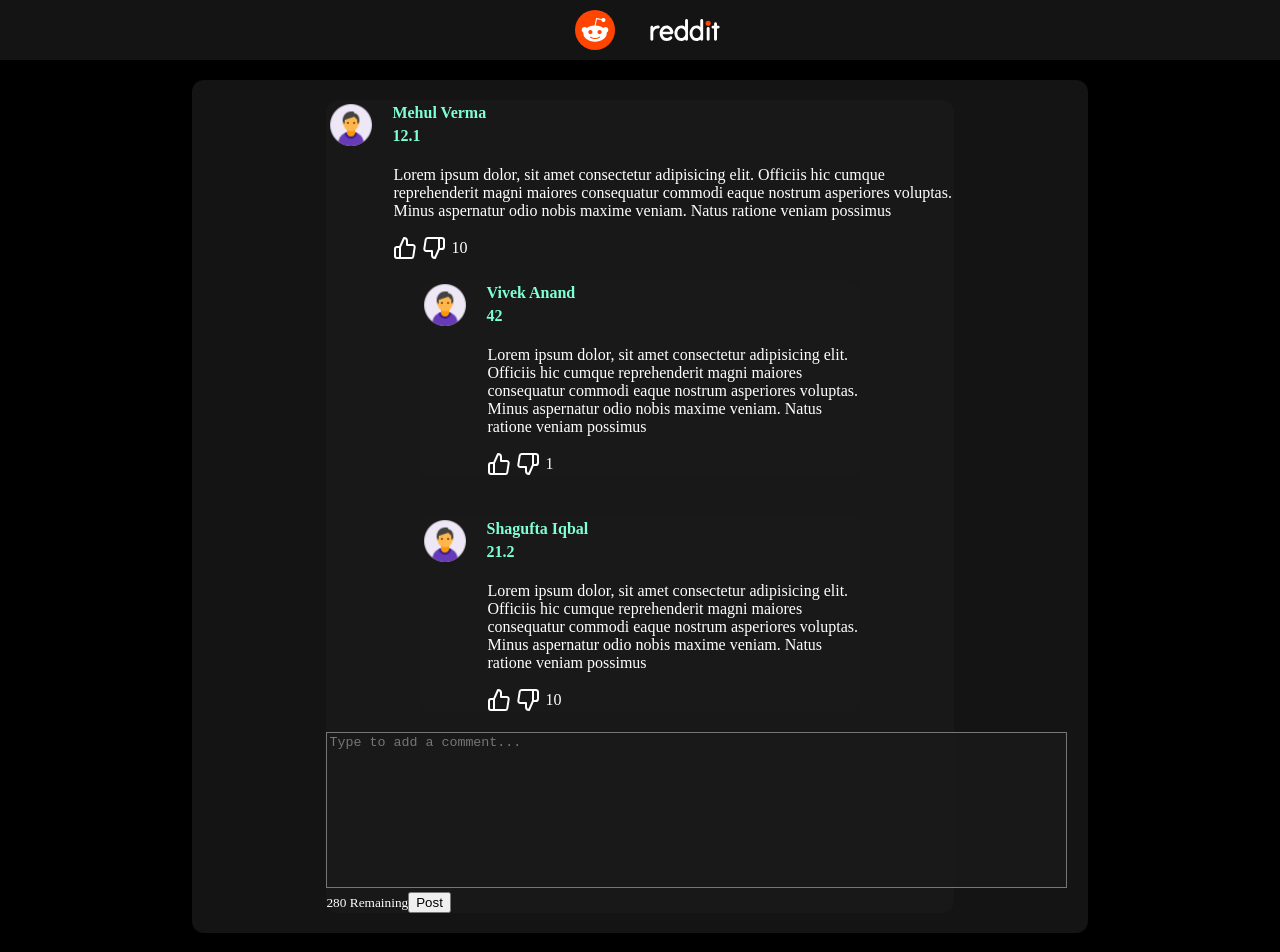
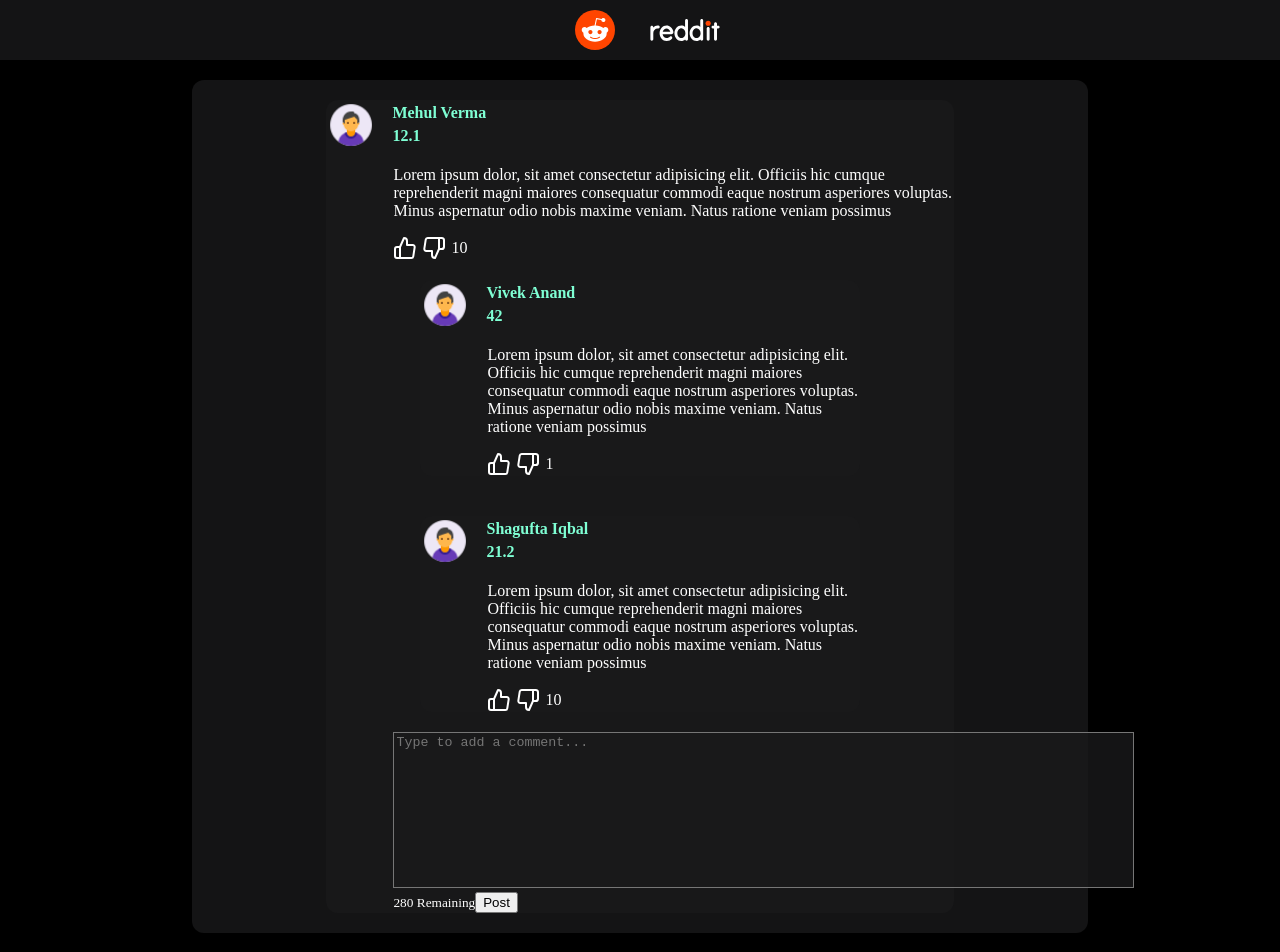
Before and after one commit to VerMeh/forum-prototype-react, a React (Create React App) app: page / in a window 1280 px wide. Shown: the top 952 px of the page. Built offline with nearby package versions, Linux system fonts and the light colour scheme.

Commit message:
Fixed add comment

```diff
--- a/package.json
+++ b/package.json
@@ -6,6 +6,7 @@
     "@testing-library/jest-dom": "^5.16.4",
     "@testing-library/react": "^13.1.1",
     "@testing-library/user-event": "^13.5.0",
+    "faker": "^6.6.6",
     "react": "^18.1.0",
     "react-dom": "^18.1.0",
     "react-scripts": "5.0.1",
--- a/src/App.js
+++ b/src/App.js
@@ -31,49 +31,6 @@ function App() {
       text: "Lorem ipsum dolor, sit amet consectetur adipisicing elit. Officiis hic cumque reprehenderit magni maiores consequatur commodi eaque nostrum asperiores voluptas. Minus aspernatur odio nobis maxime veniam. Natus ratione veniam possimus",
       likes: 10,
       dislikes: 12,
-    },
-  ]);
-
-  const [comments, setComments] = React.useState([
-    {
-      id: nanoid(),
-      parentID: 1,
-      commentUsername: "Vivek Anand",
-      commentKarma: 42,
-      commentText:
-        "Lorem ipsum dolor, sit amet consectetur adipisicing elit. Officiis hic cumque reprehenderit magni maiores consequatur commodi eaque nostrum asperiores voluptas. Minus aspernatur odio nobis maxime veniam. Natus ratione veniam possimus",
-      commentLikes: 3,
-      commentDislikes: 2,
-    },
-    {
-      id: nanoid(),
-      parentID: 1,
-      commentUsername: "Shagufta Iqbal",
-      commentKarma: 21.2,
-      commentText:
-        "Lorem ipsum dolor, sit amet consectetur adipisicing elit. Officiis hic cumque reprehenderit magni maiores consequatur commodi eaque nostrum asperiores voluptas. Minus aspernatur odio nobis maxime veniam. Natus ratione veniam possimus",
-      commentLikes: 12,
-      commentDislikes: 2,
-    },
-    {
-      id: nanoid(),
-      parentID: 3,
-      commentUsername: "Mehul Verma",
-      commentKarma: 12.1,
-      commentText:
-        "Lorem ipsum dolor, sit amet consectetur adipisicing elit. Officiis hic cumque reprehenderit magni maiores consequatur commodi eaque nostrum asperiores voluptas. Minus aspernatur odio nobis maxime veniam. Natus ratione veniam possimus",
-      commentLikes: 12,
-      commentDislikes: 0,
-    },
-    {
-      id: nanoid(),
-      parentID: 3,
-      commentUsername: "Sarthak Malhotra",
-      commentKarma: 0.21,
-      commentText:
-        "Lorem ipsum dolor, sit amet consectetur adipisicing elit. Officiis hic cumque reprehenderit magni maiores consequatur commodi eaque nostrum asperiores voluptas. Minus aspernatur odio nobis maxime veniam. Natus ratione veniam possimus",
-      commentLikes: 2,
-      commentDislikes: 5,
     },
   ]);
 
@@ -2958,26 +2915,6 @@ function App() {
     });
   }
 
-  function handleCommentLike(id) {
-    setComments((prevComment) => {
-      return prevComment.map((comment) => {
-        return comment.id === id
-          ? { ...comment, commentLikes: comment.commentLikes + 1 }
-          : comment;
-      });
-    });
-  }
-
-  function handleCommentDislike(id) {
-    setComments((prevComment) => {
-      return prevComment.map((comment) => {
-        return comment.id === id
-          ? { ...comment, commentLikes: comment.commentLikes - 1 }
-          : comment;
-      });
-    });
-  }
-
   function handleDislike(id) {
     setThreads((prevThread) => {
       return prevThread.map((thread) => {
@@ -3001,26 +2938,11 @@ function App() {
     setThreads(newThreads);
   }
 
-  function handleAddComment(parentID, text) {
-    console.log(text);
-    const newComment = {
-      id: nanoid(),
-      parentID: parentID,
-      commentUsername: generateName(),
-      commentKarma: Math.floor(Math.random() * 100),
-      commentText: text,
-      commentLikes: 0,
-      commentDislikes: 0,
-    };
-
-    const newComments = [...comments, newComment];
-    setComments(newComments);
-  }
-
   return (
     <div className="app">
       <Nav />
       {/* <ThreadsList threads={threads} handleLike={handleLike} /> */}
+      <React.StrictMode>
         <div className="thread--list">
           {threads.map((thread) => (
             <div className="thread">
@@ -3034,15 +2956,13 @@ function App() {
                 dislikes={thread.dislikes}
                 handleLike={() => handleLike(thread.id)}
                 handleDislike={() => handleDislike(thread.id)}
-              handleCommentLike={handleCommentLike}
-              handleCommentDislike={handleCommentDislike}
-              comments={comments}
-              handleAddComment={() => handleAddComment(thread.id)}
+                generateName={generateName}
               />
             </div>
           ))}
         </div>
         <AddThread handleAddThread={handleAddThread} />
+      </React.StrictMode>
     </div>
   );
 }
--- a/src/components/AddComment.js
+++ b/src/components/AddComment.js
@@ -8,18 +8,19 @@ function AddComment(props) {
     if (characterLimit - event.target.value.length >= 0) {
       setCommentText(event.target.value);
     }
-    console.log(commentText);
+    // console.log(commentText);
   }
 
   function handleCommentClick() {
     if (commentText.trim().length > 0) {
-      props.handleAddComment(commentText);
-      console.log(commentText);
+      console.log(props.id);
+      props.handleAddComment(props.id, commentText);
+      console.log({ commentText });
       setCommentText("");
     }
   }
   return (
-    <div className="add--comment">
+    <div className="add--comment" style={{ marginLeft: 67 }}>
       <textarea
         cols="90"
         rows="10"
@@ -29,7 +30,12 @@ function AddComment(props) {
       ></textarea>
       <div className="comment--footer">
         <small>{characterLimit - commentText.length} Remaining</small>
-        <button className="save" onClick={handleCommentClick}>
+        <button
+          className="save"
+          onClick={() => {
+            handleCommentClick(props.id, commentText);
+          }}
+        >
           Post
         </button>
       </div>
--- a/src/components/Thread.js
+++ b/src/components/Thread.js
@@ -1,9 +1,85 @@
-import React from "react";
 import "./Thread.css";
 import Comment from "./Comment";
 import AddComment from "./AddComment";
+import { nanoid } from "nanoid";
+import { useState } from "react";
 
 function Thread(props) {
+  const [comments, setComments] = useState([
+    {
+      id: nanoid(),
+      parentID: 1,
+      commentUsername: "Vivek Anand",
+      commentKarma: 42,
+      commentText:
+        "Lorem ipsum dolor, sit amet consectetur adipisicing elit. Officiis hic cumque reprehenderit magni maiores consequatur commodi eaque nostrum asperiores voluptas. Minus aspernatur odio nobis maxime veniam. Natus ratione veniam possimus",
+      commentLikes: 3,
+      commentDislikes: 2,
+    },
+    {
+      id: nanoid(),
+      parentID: 1,
+      commentUsername: "Shagufta Iqbal",
+      commentKarma: 21.2,
+      commentText:
+        "Lorem ipsum dolor, sit amet consectetur adipisicing elit. Officiis hic cumque reprehenderit magni maiores consequatur commodi eaque nostrum asperiores voluptas. Minus aspernatur odio nobis maxime veniam. Natus ratione veniam possimus",
+      commentLikes: 12,
+      commentDislikes: 2,
+    },
+    {
+      id: nanoid(),
+      parentID: 3,
+      commentUsername: "Mehul Verma",
+      commentKarma: 12.1,
+      commentText:
+        "Lorem ipsum dolor, sit amet consectetur adipisicing elit. Officiis hic cumque reprehenderit magni maiores consequatur commodi eaque nostrum asperiores voluptas. Minus aspernatur odio nobis maxime veniam. Natus ratione veniam possimus",
+      commentLikes: 12,
+      commentDislikes: 0,
+    },
+    {
+      id: nanoid(),
+      parentID: 3,
+      commentUsername: "Sarthak Malhotra",
+      commentKarma: 0.21,
+      commentText:
+        "Lorem ipsum dolor, sit amet consectetur adipisicing elit. Officiis hic cumque reprehenderit magni maiores consequatur commodi eaque nostrum asperiores voluptas. Minus aspernatur odio nobis maxime veniam. Natus ratione veniam possimus",
+      commentLikes: 2,
+      commentDislikes: 5,
+    },
+  ]);
+  function handleCommentLike(id) {
+    setComments((prevComment) => {
+      return prevComment.map((comment) => {
+        return comment.id === id
+          ? { ...comment, commentLikes: comment.commentLikes + 1 }
+          : comment;
+      });
+    });
+  }
+  function handleCommentDislike(id) {
+    setComments((prevComment) => {
+      return prevComment.map((comment) => {
+        return comment.id === id
+          ? { ...comment, commentLikes: comment.commentLikes - 1 }
+          : comment;
+      });
+    });
+  }
+  function handleAddComment(parentID, text = "no text was passed") {
+    console.log(text);
+    const newComment = {
+      id: nanoid(),
+      parentID: parentID,
+      commentUsername: props.generateName(),
+      commentKarma: Math.floor(Math.random() * 100),
+      commentText: text,
+      commentLikes: 0,
+      commentDislikes: 0,
+    };
+
+    const newComments = [...comments, newComment];
+    setComments(newComments);
+  }
   return (
     <div className="thread">
       <div className="thread--profile">
@@ -23,8 +99,9 @@ function Thread(props) {
         />
         <span className="total--likes">{props.likes - props.dislikes}</span>
       </div>
-      {console.log(props.id)}
-      {props.comments.map((comment) =>
+      {/* {console.log(props.id)} */}
+
+      {comments.map((comment) =>
         comment.parentID === props.id ? (
           <Comment
             key={comment.id}
@@ -33,15 +110,15 @@ function Thread(props) {
             commentText={comment.commentText}
             commentLikes={comment.commentLikes}
             commentDislikes={comment.commentDislikes}
-            handleLike={() => props.handleCommentLike(comment.id)}
-            handleDislike={() => props.handleCommentDislike(comment.id)}
+            handleLike={() => handleCommentLike(comment.id)}
+            handleDislike={() => handleCommentDislike(comment.id)}
           />
         ) : (
           ""
         )
       )}
 
-      <AddComment handleAddComment={() => props.handleAddComment(props.id)} />
+      <AddComment handleAddComment={handleAddComment} id={props.id} />
     </div>
   );
 }
```
Also changed, not shown: 1 other file (tests, documents, lock files or other folders). Lines whose indentation alone changed are shown as unchanged.
